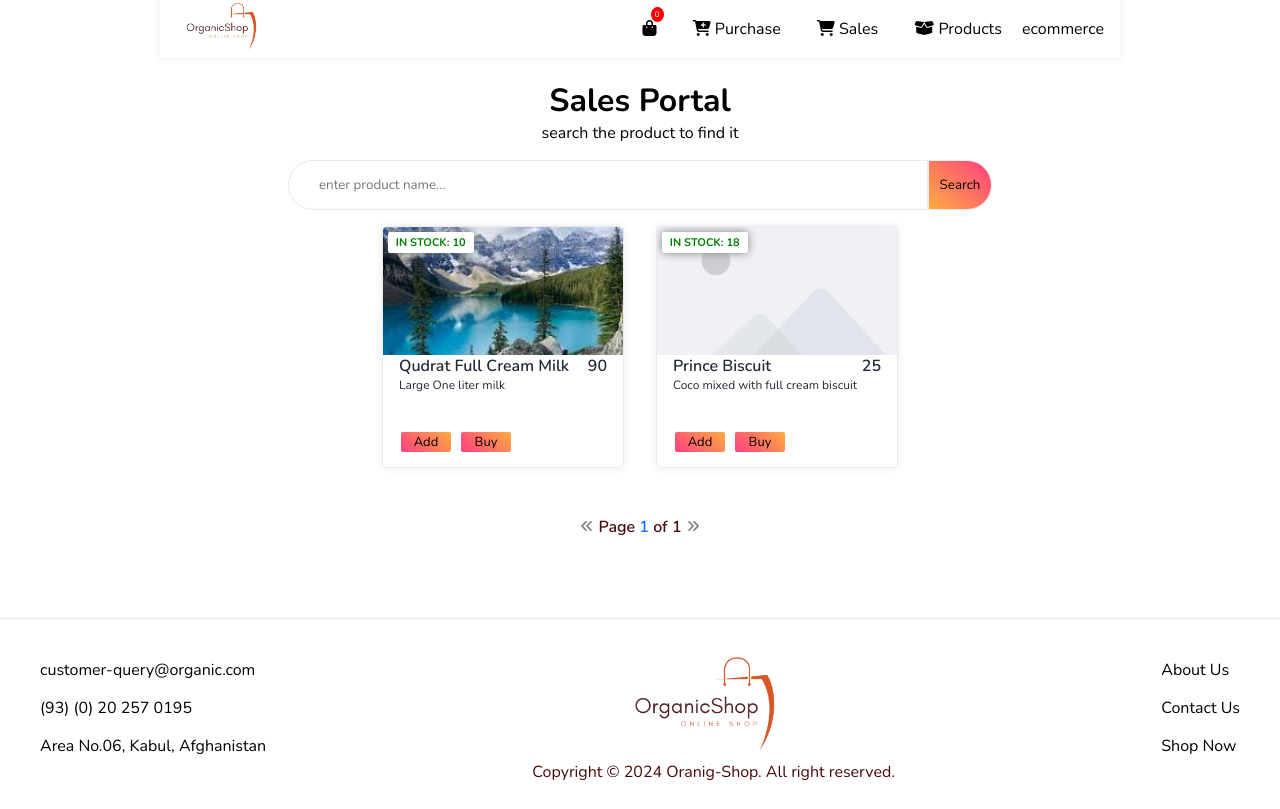
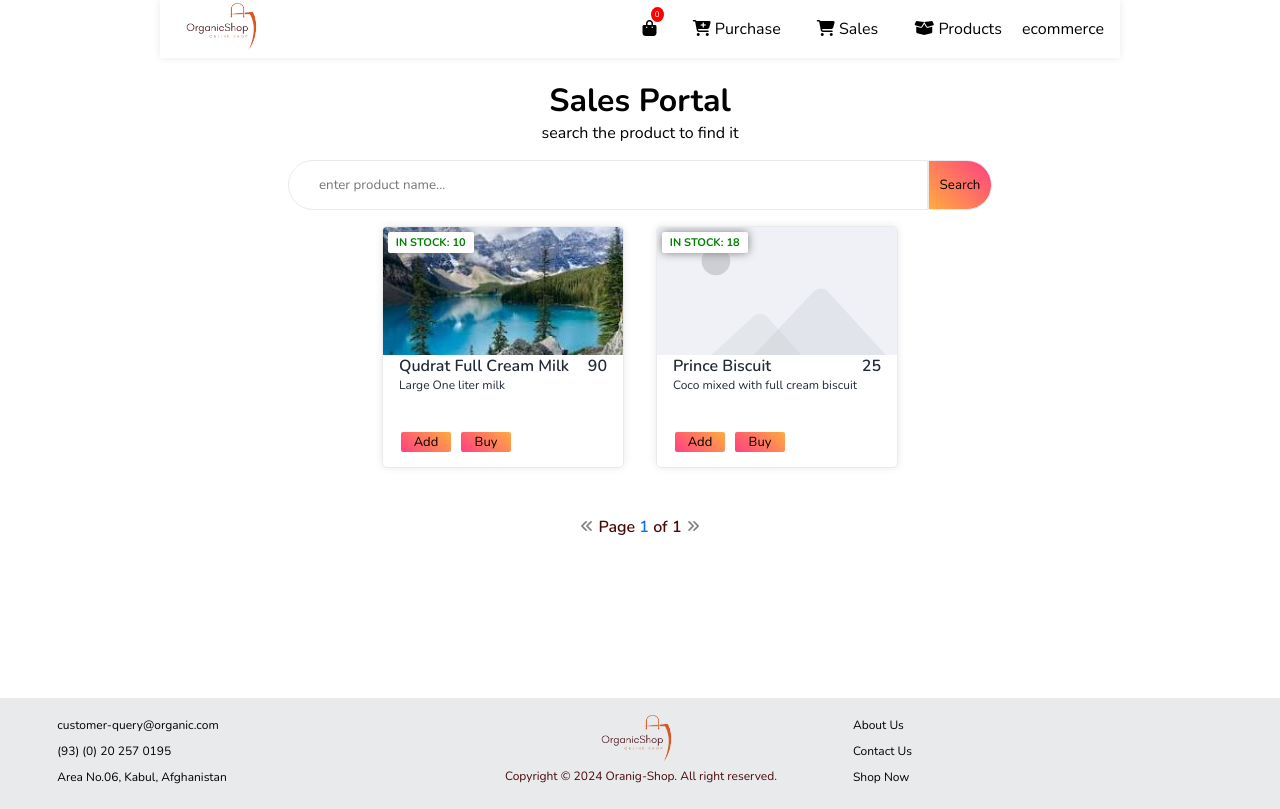
Before and after one commit to Esmat-Farjad/ecommerce, a Django app: page /store/sales/ in a window 1280 px wide. Before the commit the page ends 780 px from the top, so only its background shows below. Run offline with Django 4.2, Linux system fonts and the light colour scheme; a user stored in the database is signed in; data comes from the database, SQL or seed files in the repository; some libraries are stand-ins or nearby versions.

Commit message:
front-end fixed

```diff
--- a/store/static/css/_variable.scss
+++ b/store/static/css/_variable.scss
@@ -7,7 +7,7 @@ $base-color:white;
 $light-gray: #E9EAEC;
 $gradient-pink: #ff4081; // Vibrant Pink
 $gradient-orange: #ffab40; // Deep Orange
-$body-height:70vh;
+$body-height:80vh;
 $primary:#0d6efd;
 $marron-color: rgb(73, 9, 9);
 $danger: rgb(255, 236, 236);
--- a/store/static/css/style.css
+++ b/store/static/css/style.css
@@ -10,7 +10,6 @@ body {
   margin: 0px;
   padding: 0px;
   width: auto;
-  height: 100%;
 }
 
 a {
@@ -28,7 +27,7 @@ a {
 }
 
 .logo-image-footer {
-  width: 200px;
+  width: 100px;
   height: auto;
   -o-object-fit: cover;
      object-fit: cover;
@@ -189,17 +188,17 @@ a {
   text-fill-color: transparent;
 }
 
-.flex-container-row {
+.grid-container {
   display: grid;
   grid-template-columns: repeat(auto-fit, minmax(min(20rem, 100%), 1fr));
   gap: 1rem;
-  margin: 4vw;
+  margin: 1vw 4vw;
 }
 
 .main-page {
   width: 100%;
   height: 100%;
-  min-height: 70vh;
+  min-height: 80vh;
   overflow-y: scroll;
 }
 
@@ -210,7 +209,7 @@ a {
   align-items: center;
   flex-wrap: wrap;
   width: 100%;
-  height: 70vh;
+  height: 80vh;
   background-image: url("../image/background.svg");
   background-repeat: no-repeat;
   margin-top: 4px;
@@ -286,19 +285,14 @@ a {
   width: 100%;
   height: 100%;
   border-top: 1px solid #E9EAEC;
+  font-size: 12px;
+  background-color: #E9EAEC;
+  border: 1px solid #E9EAEC;
 }
 
 .footer .heading .text {
   text-align: center;
   color: rgb(73, 9, 9);
-}
-
-.footer .footer-container {
-  display: flex;
-  flex-direction: row;
-  flex-wrap: wrap;
-  justify-content: space-between;
-  margin: 2rem 2rem 0rem 2rem;
 }
 
 .unorder-list {
@@ -308,7 +302,7 @@ a {
 }
 
 .unorder-list .option {
-  padding: 0.5rem;
+  padding: 5px;
 }
 
 .icon-design {
@@ -327,7 +321,7 @@ a {
   align-items: center;
   flex-wrap: wrap;
   width: 100%;
-  height: 70vh;
+  height: 80vh;
 }
 
 .login-page > * {
@@ -439,7 +433,7 @@ strong {
   align-items: center;
   flex-wrap: wrap;
   width: 100%;
-  height: 70vh;
+  height: 80vh;
 }
 
 .signup-page .form-holder > * {
@@ -718,7 +712,7 @@ hr {
 
 .cart-detail {
   width: 100%;
-  height: 70vh;
+  height: 80vh;
 }
 
 .detail-container {
--- a/store/static/css/style.scss
+++ b/store/static/css/style.scss
@@ -12,7 +12,6 @@ body{
   margin: 0px;
   padding: 0px;
   width: auto;
-  height: 100%;
 }
 a{
   text-decoration: none;
@@ -26,7 +25,7 @@ a{
   margin: 0px;
 }
 .logo-image-footer{
-  width: 200px;
+  width: 100px;
   height: auto;
   object-fit: cover;
   padding: 0px;
@@ -184,11 +183,11 @@ a{
   font-weight: bold;
   @include gradient-text($gradient-pink,$gradient-orange);
 }
-.flex-container-row{
+.grid-container{
   display: grid;
   grid-template-columns: repeat(auto-fit, minmax(min(20rem, 100%), 1fr));
   gap: 1rem;
-  margin: 4vw;
+  margin: 1vw 4vw;
 }
 .main-page{
   width: 100%;
@@ -265,26 +264,21 @@ a{
   width: 100%;
   height: 100%;
   border-top: 1px solid $light-gray;
+  font-size: 12px;
+  background-color: $light-gray;
+  border: 1px solid $light-gray;
 }
 .footer .heading .text{
   text-align: center;
   color: $marron-color;
 }
-.footer .footer-container{
-  display: flex;
-  flex-direction: row;
-  flex-wrap: wrap;
-  justify-content: space-between;
-  margin: 2rem 2rem 0rem 2rem;
-}
-
 .unorder-list{
   list-style-type: none;
   margin: 0px;
   padding: 0px;
 }
 .unorder-list .option{
-  padding: 0.5rem;
+  padding: 5px;
 }
 .icon-design{
   font-size: 20px;
--- a/store/static/css/table.css
+++ b/store/static/css/table.css
@@ -21,5 +21,5 @@ th {
 
 .tablure-page {
   width: 100%;
-  height: 70vh;
+  height: 80vh;
 }/*# sourceMappingURL=table.css.map */
--- a/store/templates/includes/footer.html
+++ b/store/templates/includes/footer.html
@@ -1,6 +1,6 @@
 {% load static %}
 <div class="footer">
-    <div class="footer-container">
+    <div class="grid-container">
         <div class="social-link">
             <ul class="unorder-list">
                 <li class="option">
--- a/store/templates/includes/update_product.html
+++ b/store/templates/includes/update_product.html
@@ -8,7 +8,7 @@
     </div>
         <form action="{% url 'store:purchase' %}" method="POST" enctype="multipart/form-data">
             {% csrf_token %}
-            <div class="flex-container-row">
+            <div class="grid-container">
                 <div class="product-info">
                     <label class="form-label">{{form.name.label_tag}}</label>
                     {{form.name}}
--- a/store/templates/purchase.html
+++ b/store/templates/purchase.html
@@ -10,7 +10,7 @@
     <div class="">
         <form action="{% url 'store:purchase' %}" method="POST" enctype="multipart/form-data">
             {% csrf_token %}
-            <div class="flex-container-row">
+            <div class="grid-container">
                 <div class="product-info">
                     <label class="form-label">{{form.name.label_tag}}</label>
                     {{form.name}}
```
Also changed, not shown: 1 other file.
